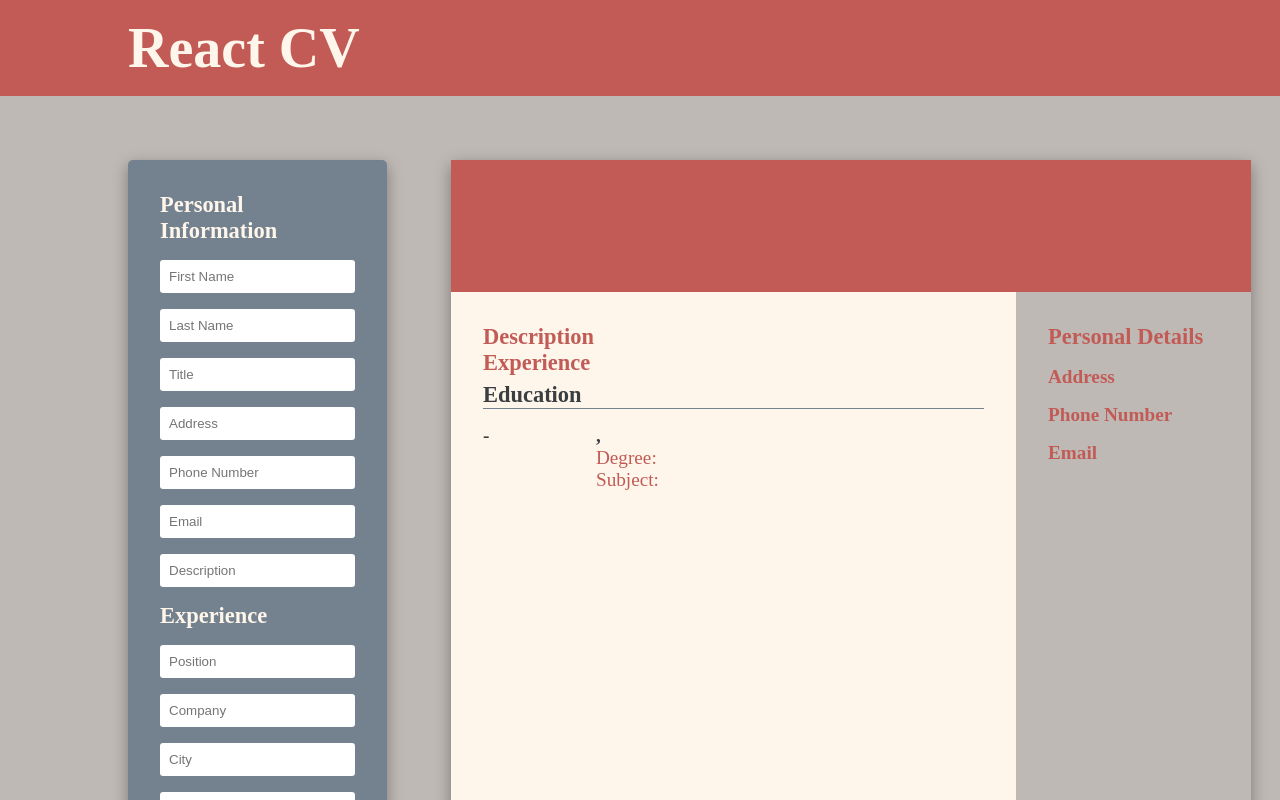
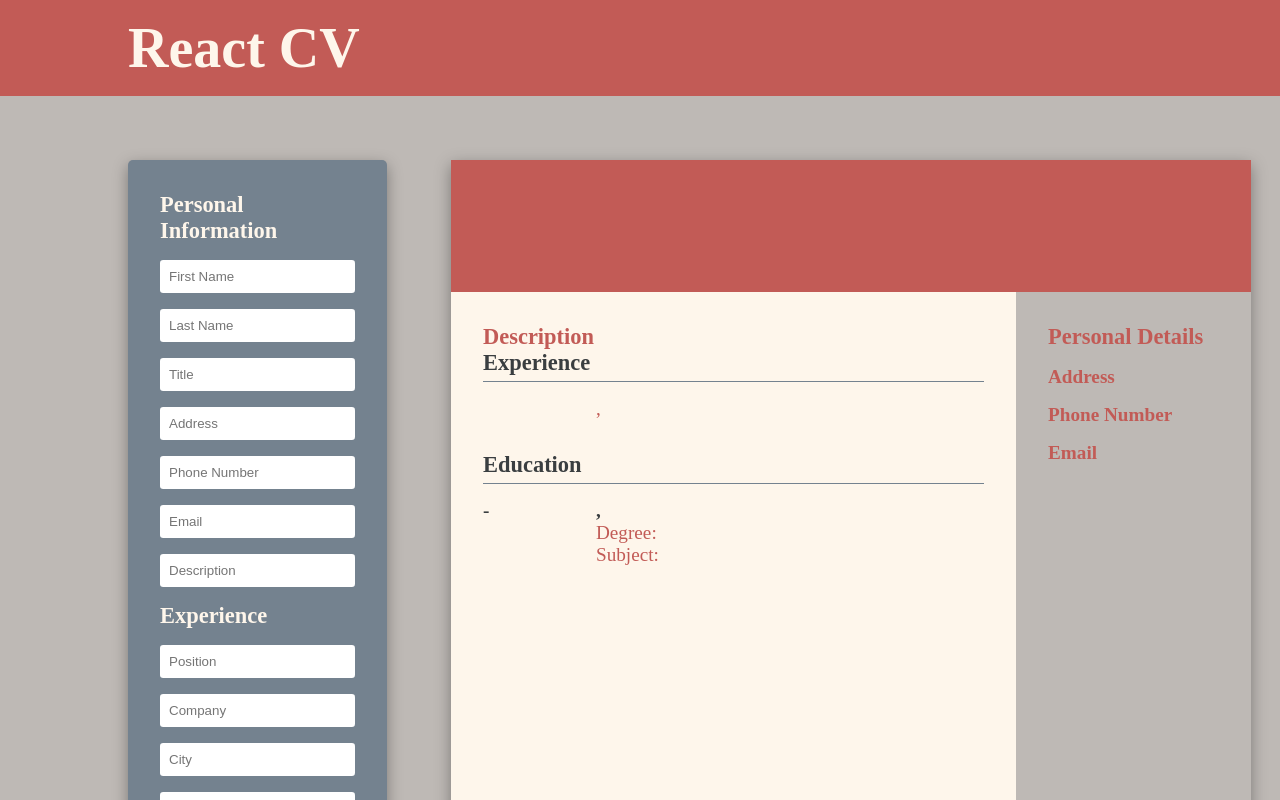
Before and after one commit to Kian2002/React-CV, a React (Vite) app: page / in a window 1280 px wide. Shown: the top 800 px of the page. Built offline with nearby package versions, Linux system fonts and the light colour scheme; a web font is replaced by a local one.

Commit message:
css cleanup

```diff
--- a/src/components/output/ExperienceOutput.jsx
+++ b/src/components/output/ExperienceOutput.jsx
@@ -4,20 +4,19 @@ import styles from "../styles/output.module.css";
 
 export const ExperienceOutput = ({ experienceInfo }) => {
   return (
-    <div className={styles.experience}>
-      <h3>Experience</h3>
+    <div className={styles["wrapper__main"]}>
+      <h3 className={styles["wrapper__h3"]}>Experience</h3>
       {experienceInfo.map((item) => {
         return (
-          <div key={uuidv4()} className={styles.experienceItems}>
-            <div className={styles.fromTo}>
+          <div key={uuidv4()} className={styles["wrapper__content"]}>
+            <h4 className={styles["wrapper__content__date"]}>
               {item.from} {item.position != "" && "-"} {item.to}
-            </div>
+            </h4>
 
-            <div className={styles.experiencePosition}>
-              <div>{item.position}</div>
+            <div className={styles["wrapper__content__main"]}>
+              <h4>{item.position}</h4>
               <div>
-                <span>{item.company}</span>
-                <span>{item.city}</span>
+                {item.company}, {item.city}
               </div>
             </div>
           </div>
--- a/src/components/styles/output.module.css
+++ b/src/components/styles/output.module.css
@@ -20,37 +20,6 @@
     padding: 2rem;
     background-color: var(--text-color);
     color: var(--background-color);
-}
-
-/* experience */
-
-.experience {
-    display: flex;
-    flex-direction: column;
-    justify-content: center;
-    align-items: flex-start;
-    gap: 0.2rem;
-}
-
-.experienceItems {
-    display: flex;
-    gap: 2rem;
-}
-
-.fromTo {
-    display: flex;
-    gap: 1rem;
-}
-
-.experiencePosition {
-    display: flex;
-    flex-direction: column;
-    gap: .2rem;
-}
-
-.experiencePosition div {
-    display: flex;
-    gap: .5rem;
 }
 
 /* personal */
@@ -89,6 +58,7 @@
 }
 
 .wrapper__h3 {
+    padding-bottom: 0.3rem;
     border-bottom: 1px solid var(--element-color);
     color: #3a3e40;
 }
```
